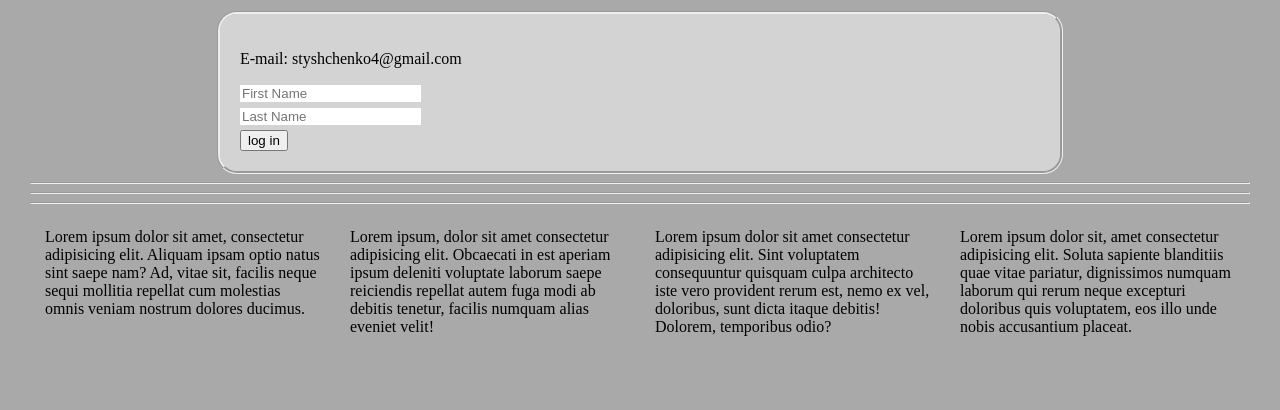
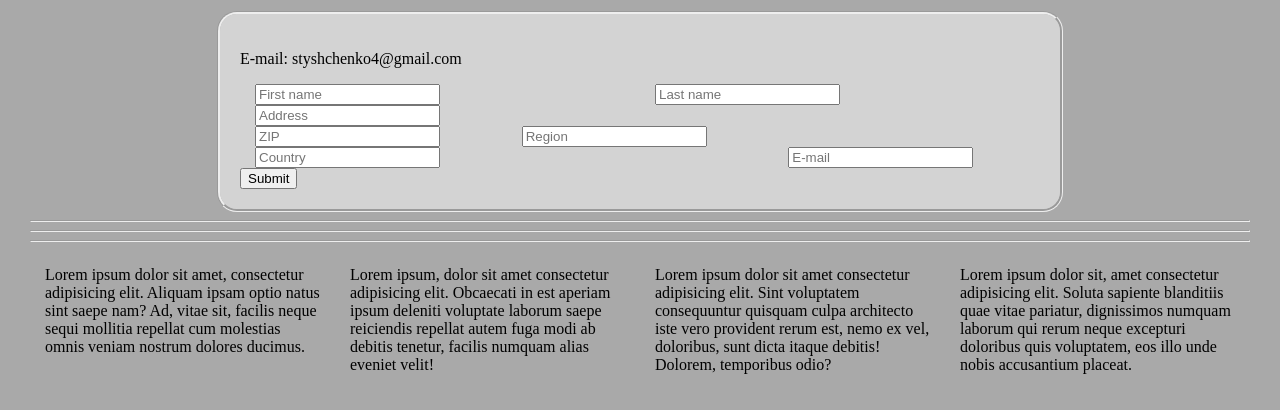
Before and after one commit to Sergeityshchenko/Sergeityshchenko.github.io, a plain HTML site: page contacts.html in a window 1280 px wide. Shown: the part 198-608 px from the top of the page. Drawn offline with Linux system fonts and the light colour scheme.

Commit message:
Added the new input form

```diff
--- a/contacts.html
+++ b/contacts.html
@@ -27,21 +27,60 @@
                 <article>
                   <p>E-mail: styshchenko4@gmail.com</p>
                 </article>
-                <article>
-                  <label for="contacts"></label>
-                  <input type="text" id="contacts" placeholder="First Name">
-                </article>
-                <article>
-                    <label for="contacts"></label>
-                    <input type="text" id="contacts" placeholder="Last Name">
-                  </article>
+                <div class="container">
+
+                    <div class="row">
+                      <div class="column-6">
+                        <label for="first"></label>
+                        <input type="text" id="first" placeholder="First name">
+                      </div>
+                      <div class="column-6">
+                        <label for="second"></label>
+                        <input type="text" id="second" placeholder="Last name">
+                      </div>
+                    </div>
+
+                    <div class="row">
+                      <div class="column-12">
+                        <label for="third"></label>
+                        <input type="text" id="third"placeholder="Address">
+                      </div>
+                    </div>
+
+                    <div class="row">
+                      <div class="column-4">
+                        <label for="zip"></label>
+                        <input type="number" id="zip" placeholder="ZIP">
+                    </div>
+                      <div class="column-8">
+                        <label for="region"></label>
+                        <input type="text" id="region" placeholder="Region">
+                      </div>
+                    </div>
+
+                    <div class="row">
+                      <div class="column-8">
+                        <label for="country"></label>
+                        <input type="text" id="country" placeholder="Country">
+                      </div>
+                      <div class="column-4">
+                        <label for="your e-mail"></label>
+                        <input type="E-mail" id="your e-mail" placeholder="E-mail">
+                      </div>
+                    </div>
+
+                  </div>
+
                   <article>
-                    <button>log in</button>
+
+                    <button>Submit</button>
+
                   </article>
               </section>
               <hr>
       <hr>
       <hr>
+
       <div class="column-3">
         <p>Lorem ipsum dolor sit amet, consectetur adipisicing elit. Aliquam ipsam optio natus sint saepe nam? Ad, vitae sit, facilis neque sequi mollitia repellat cum molestias omnis veniam nostrum dolores ducimus.</p>
             </div>
```
